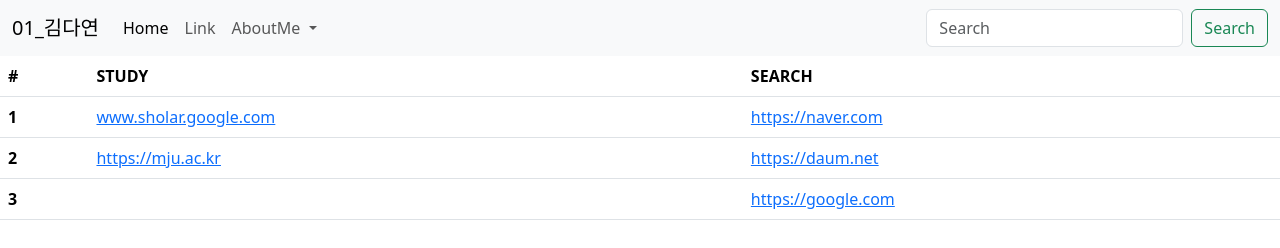
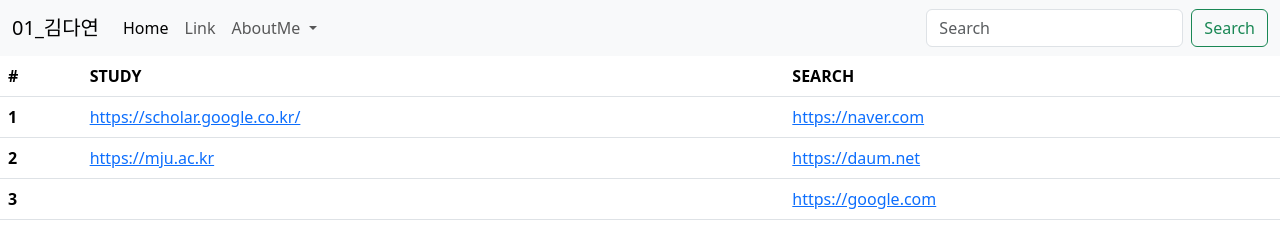
Before and after one commit to ihatebasil/web2024, a plain HTML site: page 01_link.html in a window 1280 px wide. Drawn offline with nearby package versions, Linux system fonts and the light colour scheme.

Commit message:
third add file

```diff
--- a/01_link.html
+++ b/01_link.html
@@ -50,7 +50,7 @@
         <tbody>
           <tr>
             <th scope="row">1</th>
-            <td><a href="https://sholar.google.com">www.sholar.google.com</a></td>
+            <td><a href="https://scholar.google.co.kr/">https://scholar.google.co.kr/</a></td>
             <td><a href="https://naver.com">https://naver.com</a></td>
           </tr>
           <tr>
```
